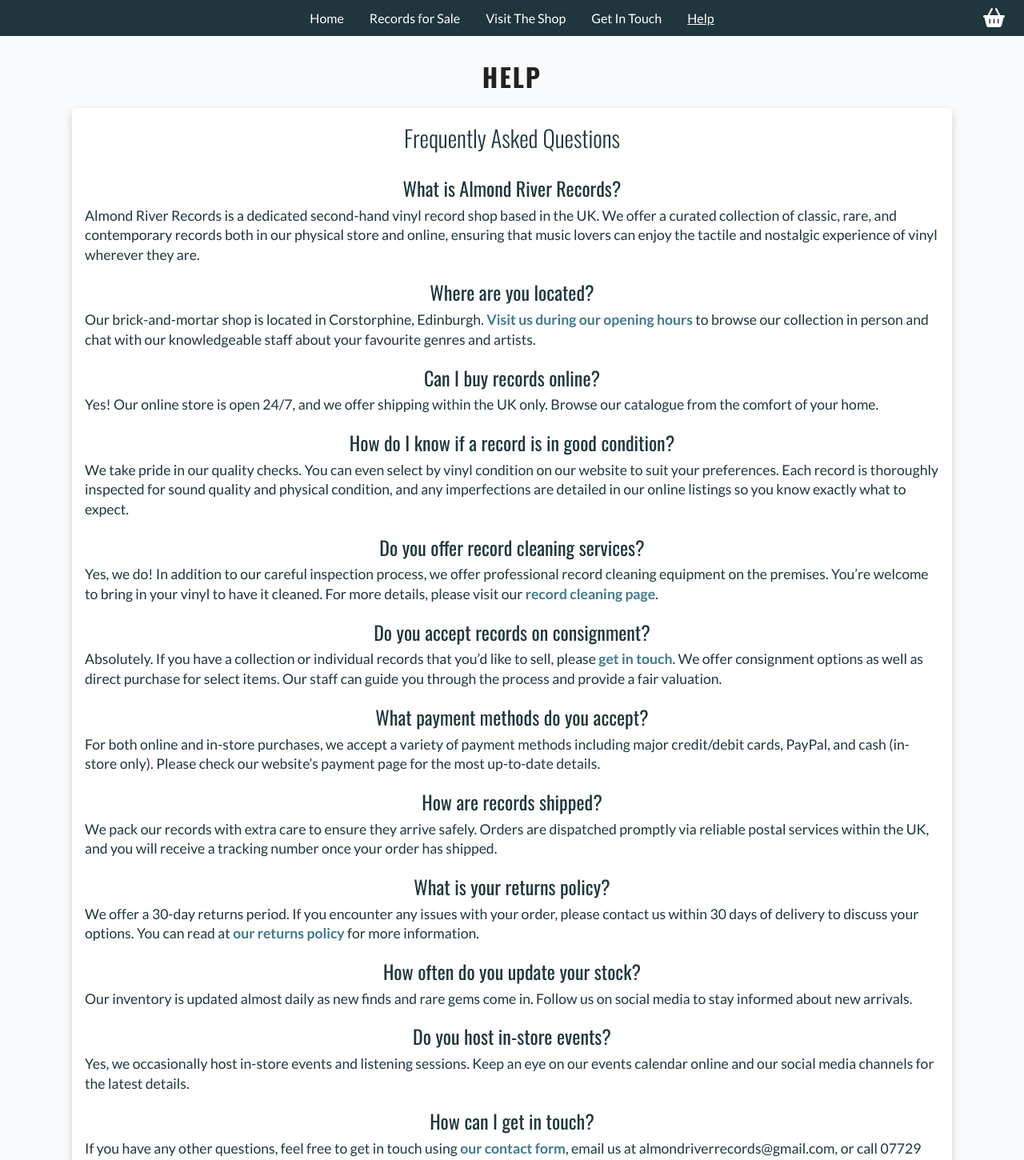
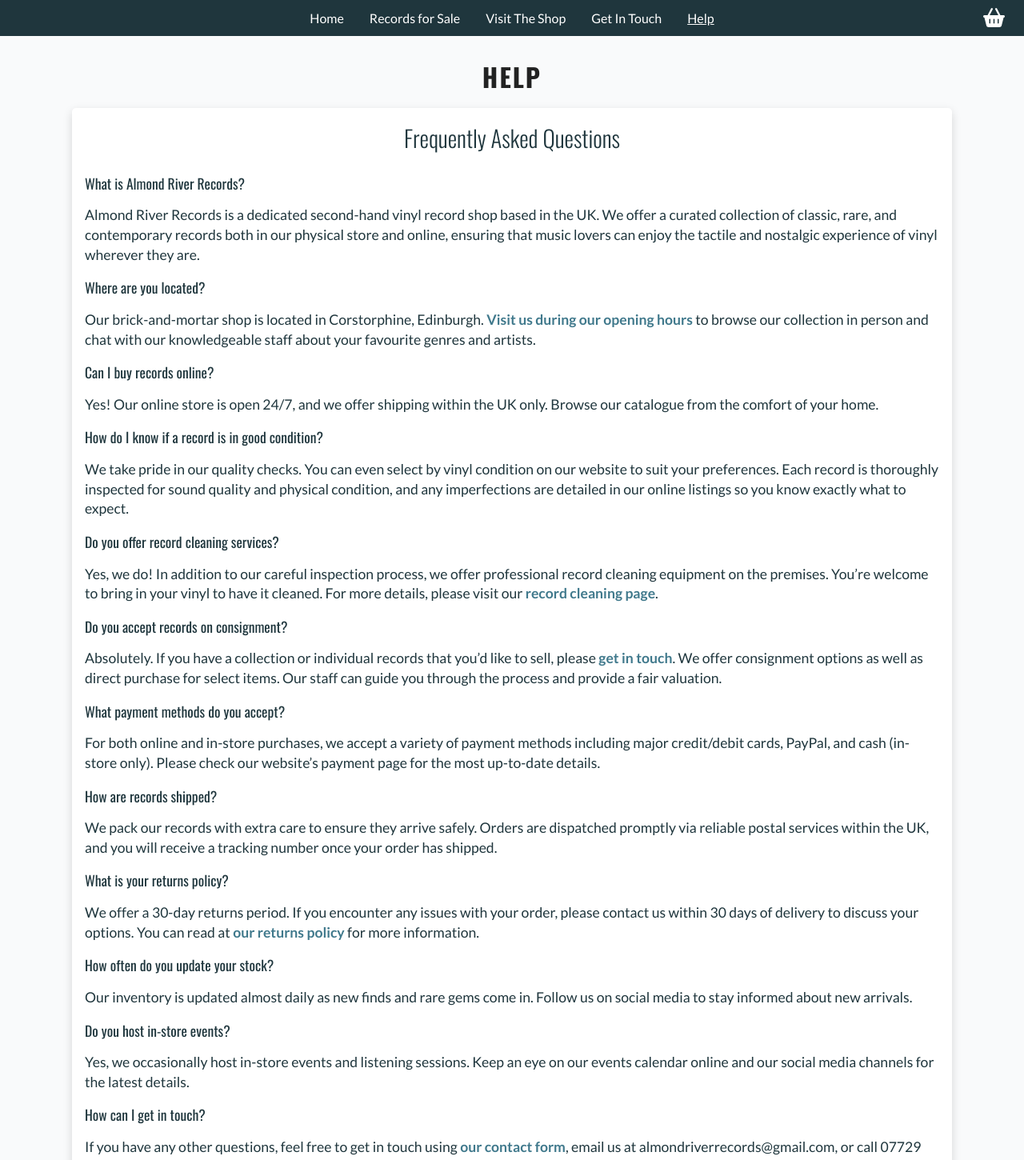
Before and after one commit to dvhzldn/almond-river-records, a Next.js app: page /help in a window 1280 px wide. Shown: the top 1450 px of the page at 80% size. Built offline with nearby package versions, Linux system fonts and the light colour scheme.

Commit message:
Minor tweaks to copy

```diff
--- a/src/app/globals.css
+++ b/src/app/globals.css
@@ -564,7 +564,7 @@ img.logo-home:hover {
 /* Google Reviews Section */
 .reviews-section {
 	text-align: center;
-	padding: 0.5rem 0.1rem;
+	padding: 0rem 0.1rem;
 	background: var(--colour-7);
 	max-width: 90%;
 	margin: auto;
@@ -580,14 +580,14 @@ img.logo-home:hover {
 /* Star Rating */
 .review-rating {
 	display: block;
-	font-size: 1rem;
+	font-size: 1.5rem;
 	color: #ffb400;
 }
 
 /* Review Text */
 .review-text {
-	font-size: 1.2rem;
-	font-weight: 200;
+	font-size: 1.1rem;
+	font-weight: 400;
 	color: var(--colour-4);
 	line-height: 1.2;
 	font-style: italic;
@@ -904,6 +904,10 @@ img.logo-home:hover {
 	gap: 1rem;
 	align-items: start;
 	margin-bottom: 0rem;
+}
+
+.about .two-column-layout {
+	align-items: start;
 }
 
 .basket-list {
--- a/src/app/help/page.tsx
+++ b/src/app/help/page.tsx
@@ -8,7 +8,7 @@ export default function Help() {
 				<h2>Frequently Asked Questions</h2>
 				<br />
 				<>
-					<h3>What is Almond River Records?</h3>
+					<h2 className="text">What is Almond River Records?</h2>
 					<p className="text">
 						Almond River Records is a dedicated second-hand vinyl record
 						shop based in the UK. We offer a curated collection of
@@ -17,7 +17,7 @@ export default function Help() {
 						tactile and nostalgic experience of vinyl wherever they are.
 					</p>
 
-					<h3>Where are you located?</h3>
+					<h2 className="text">Where are you located?</h2>
 					<p className="text">
 						Our brick-and-mortar shop is located in Corstorphine,
 						Edinburgh.{" "}
@@ -26,14 +26,16 @@ export default function Help() {
 						knowledgeable staff about your favourite genres and artists.
 					</p>
 
-					<h3>Can I buy records online?</h3>
+					<h2 className="text">Can I buy records online?</h2>
 					<p className="text">
 						Yes! Our online store is open 24/7, and we offer shipping
 						within the UK only. Browse our catalogue from the comfort of
 						your home.
 					</p>
 
-					<h3>How do I know if a record is in good condition?</h3>
+					<h2 className="text">
+						How do I know if a record is in good condition?
+					</h2>
 					<p className="text">
 						We take pride in our quality checks. You can even select by
 						vinyl condition on our website to suit your preferences. Each
@@ -42,7 +44,7 @@ export default function Help() {
 						listings so you know exactly what to expect.
 					</p>
 
-					<h3>Do you offer record cleaning services?</h3>
+					<h2 className="text">Do you offer record cleaning services?</h2>
 					<p className="text">
 						Yes, we do! In addition to our careful inspection process, we
 						offer professional record cleaning equipment on the premises.
@@ -51,7 +53,7 @@ export default function Help() {
 						<Link href="/record-cleaning">record cleaning page</Link>.
 					</p>
 
-					<h3>Do you accept records on consignment?</h3>
+					<h2 className="text">Do you accept records on consignment?</h2>
 					<p className="text">
 						Absolutely. If you have a collection or individual records
 						that you’d like to sell, please{" "}
@@ -61,7 +63,7 @@ export default function Help() {
 						a fair valuation.
 					</p>
 
-					<h3>What payment methods do you accept?</h3>
+					<h2 className="text">What payment methods do you accept?</h2>
 					<p className="text">
 						For both online and in-store purchases, we accept a variety of
 						payment methods including major credit/debit cards, PayPal,
@@ -69,7 +71,7 @@ export default function Help() {
 						page for the most up-to-date details.
 					</p>
 
-					<h3>How are records shipped?</h3>
+					<h2 className="text">How are records shipped?</h2>
 					<p className="text">
 						We pack our records with extra care to ensure they arrive
 						safely. Orders are dispatched promptly via reliable postal
@@ -77,7 +79,7 @@ export default function Help() {
 						once your order has shipped.
 					</p>
 
-					<h3>What is your returns policy?</h3>
+					<h2 className="text">What is your returns policy?</h2>
 					<p className="text">
 						We offer a 30-day returns period. If you encounter any issues
 						with your order, please contact us within 30 days of delivery
@@ -86,21 +88,21 @@ export default function Help() {
 						information.
 					</p>
 
-					<h3>How often do you update your stock?</h3>
+					<h2 className="text">How often do you update your stock?</h2>
 					<p className="text">
 						Our inventory is updated almost daily as new finds and rare
 						gems come in. Follow us on social media to stay informed about
 						new arrivals.
 					</p>
 
-					<h3>Do you host in-store events?</h3>
+					<h2 className="text">Do you host in-store events?</h2>
 					<p className="text">
 						Yes, we occasionally host in-store events and listening
 						sessions. Keep an eye on our events calendar online and our
 						social media channels for the latest details.
 					</p>
 
-					<h3>How can I get in touch?</h3>
+					<h2 className="text">How can I get in touch?</h2>
 					<p className="text">
 						If you have any other questions, feel free to get in touch
 						using <Link href="/contact">our contact form</Link>, email us
--- a/src/app/page.tsx
+++ b/src/app/page.tsx
@@ -39,7 +39,7 @@ export default async function Home() {
 					/>{" "}
 					<div className="view-all-records">
 						<Link href="/records">
-							<h2 className="view-all-records">View all records</h2>
+							<h2 className="view-all-records">Browse our records</h2>
 						</Link>
 					</div>
 				</div>
```
Also changed, not shown: src/app/about/page.tsx (+36 -30 lines).
